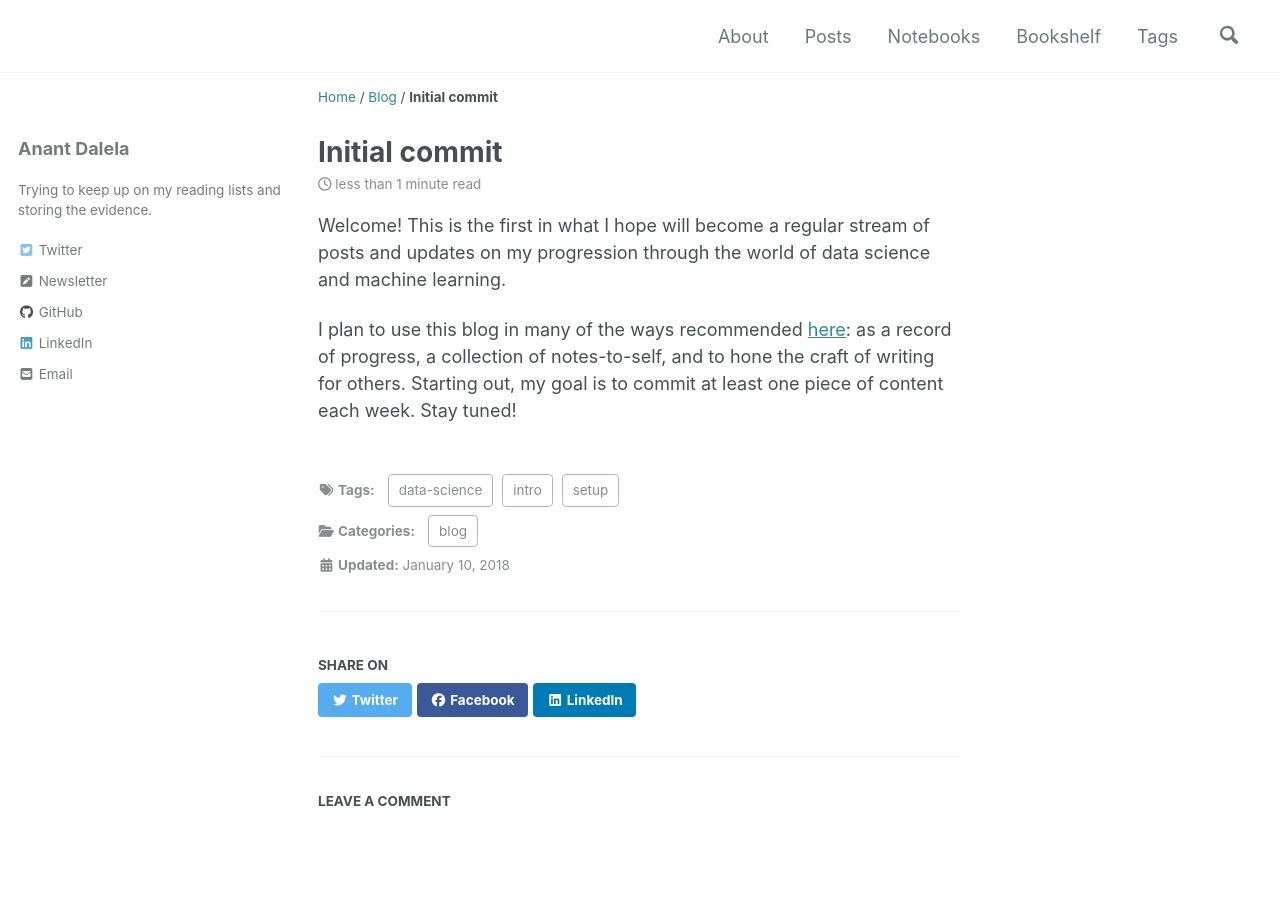
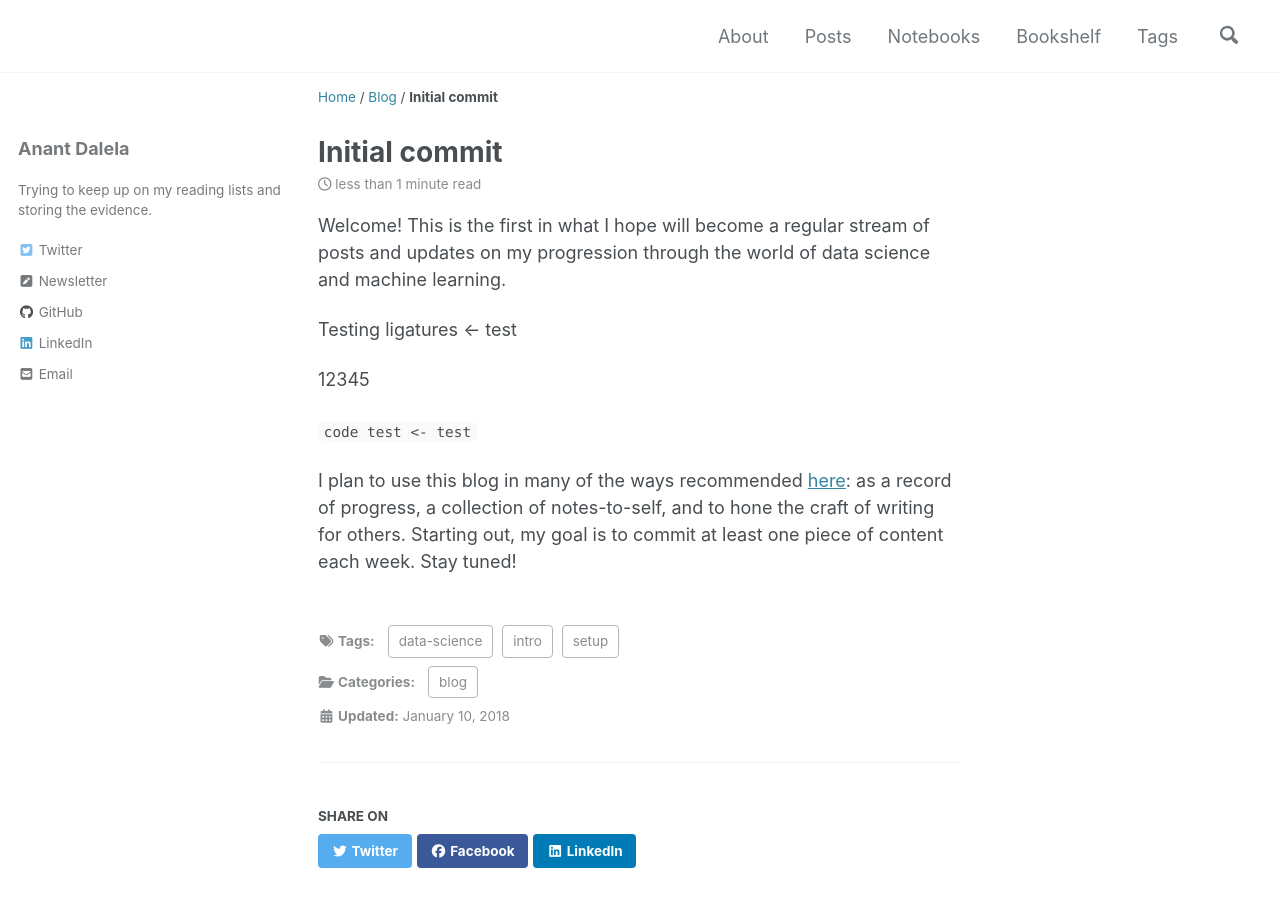
Before and after one commit to anantd/mm-blog, a Jekyll site: the page built from _posts/2018-01-01-first-post.md, in a window 1280 px wide and 900 px high. Built offline with Jekyll 4.4.1, drawn with Linux system fonts in a browser that asks for light colours; cached includes are drawn as plain includes; nearby versions of some CDN libraries; some web fonts are replaced; comment, search, counter and statistics services are not loaded.

Commit message:
font fixes

```diff
--- a/_posts/2018-01-01-first-post.md
+++ b/_posts/2018-01-01-first-post.md
@@ -9,4 +9,10 @@ slug: initial-commit
 
 Welcome! This is the first in what I hope will become a regular stream of posts and updates on my progression through the world of data science and machine learning.
 
+Testing ligatures <- test
+
+12345
+
+`code test <- test`
+
 I plan to use this blog in many of the ways recommended [here](http://varianceexplained.org/r/start-blog/): as a record of progress, a collection of notes-to-self, and to hone the craft of writing for others. Starting out, my goal is to commit at least one piece of content each week. Stay tuned!
--- a/_sass/minimal-mistakes/_variables.scss
+++ b/_sass/minimal-mistakes/_variables.scss
@@ -9,6 +9,11 @@
 
 $doc-font-size: 16 !default;
 
+@import url('https://rsms.me/inter/inter.css');
+html { font-family: 'Inter', sans-serif; }
+@supports (font-variation-settings: normal) {
+  html { font-family: 'Inter var', sans-serif; }
+}
 
 /* paragraph indention */
 $paragraph-indent: false !default; // true, false (default)
@@ -16,7 +21,7 @@ $indent-var: 1.3em !default;
 
 /* system typefaces */
 $serif: Georgia, Times, serif !default;
-$sans-serif: "Avenir", -apple-system, BlinkMacSystemFont, "Roboto", "Segoe UI",
+$sans-serif: "Inter", "Avenir", -apple-system, BlinkMacSystemFont, "Roboto", "Segoe UI",
   "Helvetica Neue", "Lucida Grande", Arial, sans-serif !default;
 $monospace: Monaco, Consolas, "Lucida Console", monospace !default;
 
```
Also changed, not shown: 1 other file.
